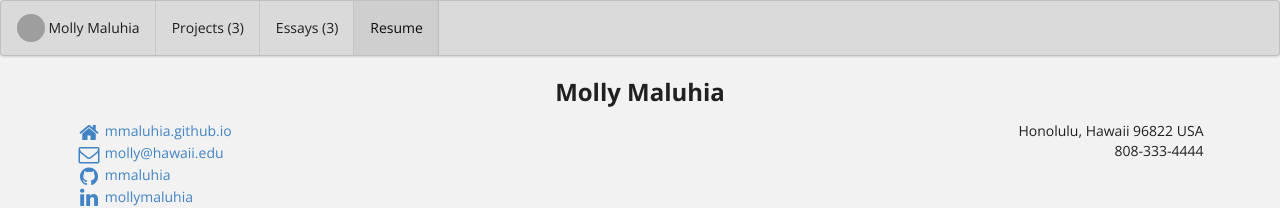
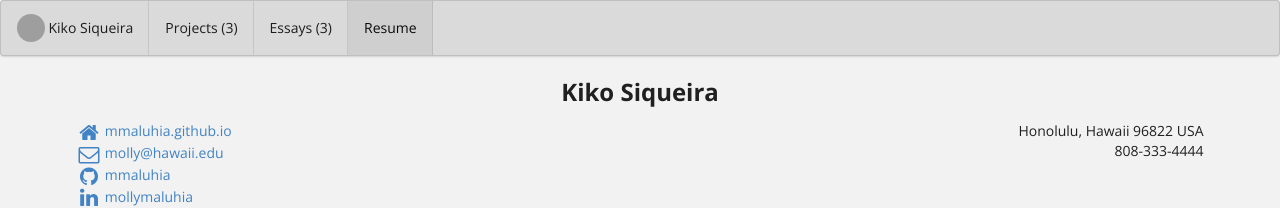
Before and after one commit to kikosiq/kikosikera.github.io, a Jekyll site: the page built from bio/index.html, in a window 1280 px wide. Shown: the top 208 px of the page. Built offline with Jekyll 4.4.1, drawn with Linux system fonts in a browser that asks for light colours; grey boxes are pictures that could not be loaded.

Commit message:
Update bio.json

```diff
--- a/_data/bio.json
+++ b/_data/bio.json
@@ -1,6 +1,6 @@
 {
   "basics": {
-    "name": "Molly Maluhia",
+    "name": "Kiko Siqueira",
     "label": "Student",
     "picture": "https://techfolios.github.io/template/images/molly.png",
     "email": "molly@hawaii.edu",
```
